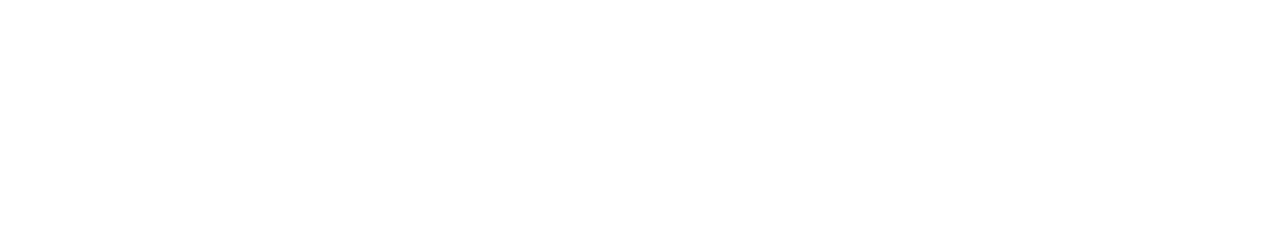
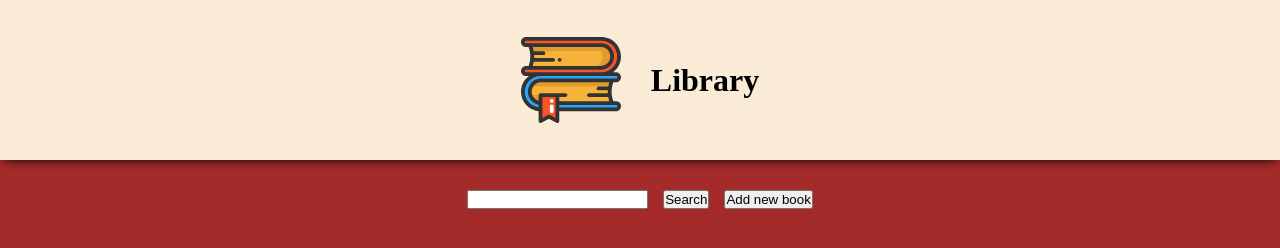
Before and after one commit to ViacheslavHirshev/Library, a plain HTML site: page index.html in a window 1280 px wide. Drawn offline with Linux system fonts and the light colour scheme.

Commit message:
Added basic markup and style

```diff
--- a/index.html
+++ b/index.html
@@ -7,7 +7,20 @@
     <script src="script.js"></script>
     <title>Library</title>
 </head>
+
 <body>
+    <header>
+        <img src="./Icons/library-icon.svg" class="library-icon"/>
+        <h1>Library</h1>
+    </header>
 
+    <main>
+        <div class="control-panel">
+            <input type="search" class="search-bar"/>
+            <button type="button" class="search-btn">Search</button>
+            <button type="button" class="add-btn">Add new book</button>
+        </div>
+        <div class="books"></div>
+    </main>
 </body>
 </html>
--- a/script.js
+++ b/script.js
@@ -0,0 +1,26 @@
+let bookLibrary = [];
+
+function Book(title, authorName, pages)
+{
+    this.title = title;
+    this.authorName = authorName;
+    this.pages = pages;
+}
+
+function addBookToLibrary(title, authorName, pages)
+{
+    bookLibrary.push(new Book(title, authorName, pages));
+}
+
+function displayBooks(library)
+{
+    for (let book of library)
+    {
+        console.log(book);
+    }
+}
+
+addBookToLibrary("123", "132", "321");
+addBookToLibrary("123", "132", "321");
+addBookToLibrary("123", "132", "321");
+displayBooks(bookLibrary);
--- a/style.css
+++ b/style.css
@@ -0,0 +1,44 @@
+* {
+    margin: 0;
+    padding: 0;
+    box-sizing: border-box;
+}
+
+:root {
+    --bg-clr1: antiquewhite;
+    --bg-clr2: brown;
+}
+
+body {
+    height: 100vh;
+    display: flex;
+    flex-direction: column;
+}
+
+header {
+    background-color: var(--bg-clr1);
+    display: flex;
+    align-items: center;
+    justify-content: center;
+    gap: 30px;
+    flex: 1 1 0;
+    z-index: 1;
+    box-shadow: 0 4px 10px -4px;
+}
+
+main {
+    background-color: var(--bg-clr2);
+    flex: 4 1 0;
+}
+
+.library-icon {
+    width: 100px;
+    height: 100px;
+}
+
+.control-panel {
+    margin-top: 30px;
+    display: flex;
+    gap: 15px;
+    justify-content: center;
+}
```
Also changed, not shown: Icons/library-icon.svg (added).
